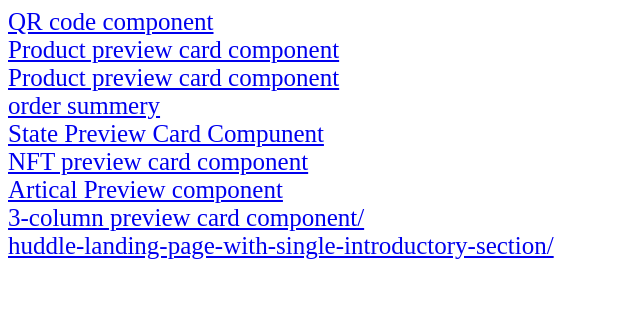
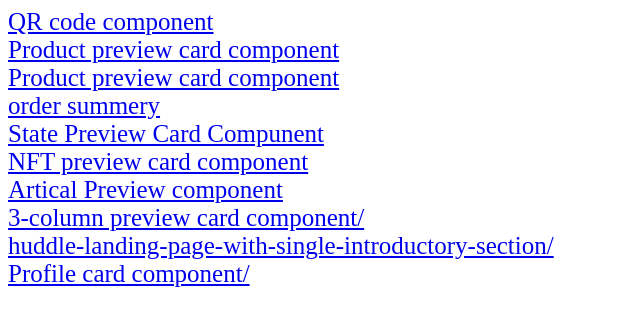
Before and after one commit to sufiyan0/Frontend-Mentor, a plain HTML site: page index.html in a window 1280 px wide. Shown: the whole page, without its empty margins (0-640 px from the left). Drawn offline with Linux system fonts and the light colour scheme.

Commit message:
update publish file

```diff
--- a/index.html
+++ b/index.html
@@ -51,6 +51,10 @@
 
             <a href="./huddle-landing-page-with-single-introductory-section-master/index.html">huddle-landing-page-with-single-introductory-section/</a>
         </div>
+        <div class="project">
+
+            <a href="./profile-card-component-main/index.html">Profile card component/</a>
+        </div>
 
 
 </body>
```
